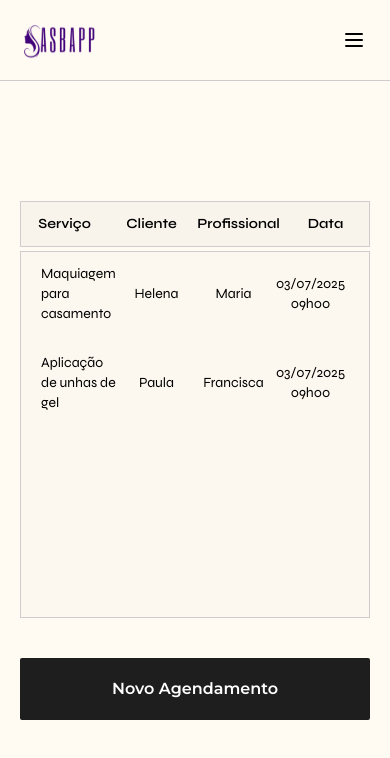
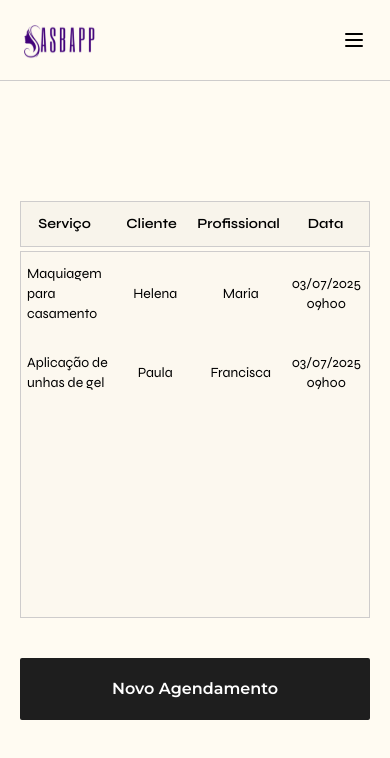
Before and after one commit to TIHeitorDS/SASBApp, a React (Vite) app in the folder frontend/: page /agendamentos in a window 390 px wide. Shown: the top 758 px of the page. Built offline with nearby package versions, Linux system fonts and the light colour scheme.

Commit message:
fix: adjust padding in table component for better layout

```diff
--- a/frontend/src/components/table.tsx
+++ b/frontend/src/components/table.tsx
@@ -10,7 +10,7 @@ export default function Table() {
 
       <div className="h-1" />
 
-      <div className="bg-gray-tertiary/3 px-5 lg:px-0 border-[0.5px] border-gray font-syne py-3 space-y-[29px] h-[367px] overflow-scroll">
+      <div className="bg-gray-tertiary/3 pl-1.5 lg:px-0 border-[0.5px] border-gray font-syne py-3 space-y-[29px] h-[367px] overflow-scroll">
         <div className="grid grid-cols-4 items-center">
           <div className="lg:pl-12 text-sm lg:text-base">Maquiagem para casamento</div>
           <div className="text-center text-sm lg:text-base">Helena</div>
```
